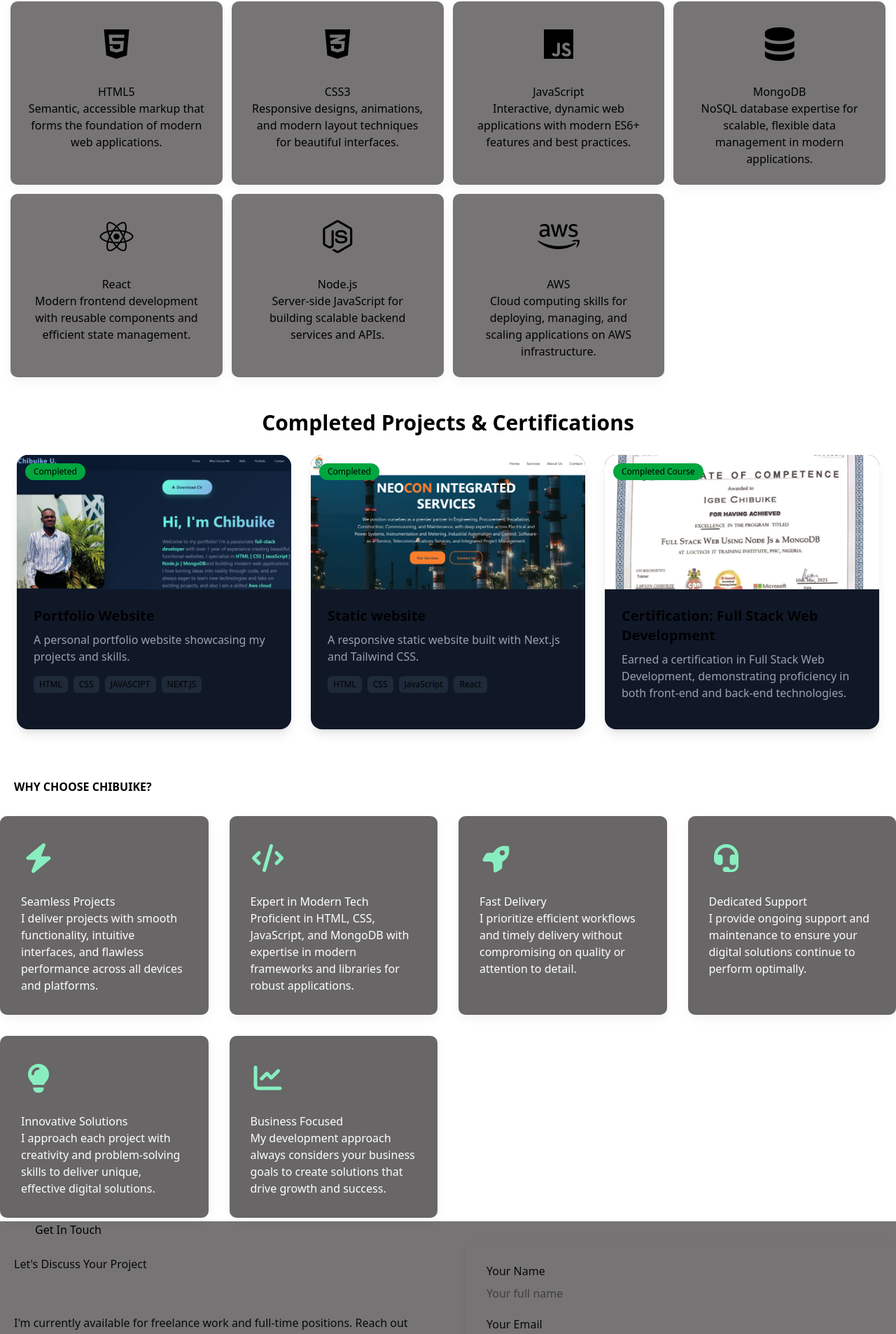
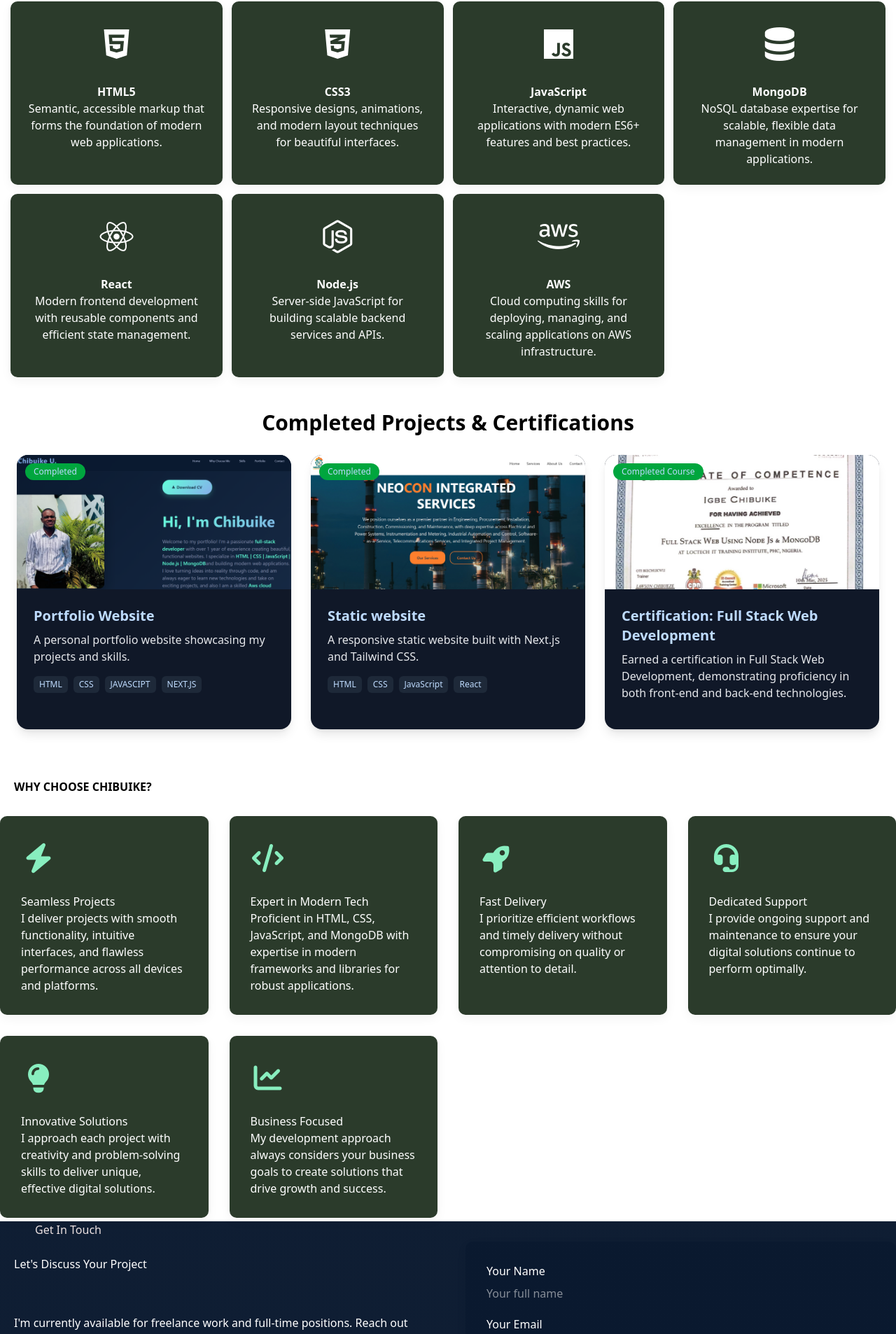
Before and after one commit to ChibuikeUkonu/My-Portfolio, a Next.js app: page / in a window 1280 px wide. Shown: the part 862-2768 px from the top of the page at 70% size. Built offline with nearby package versions, Linux system fonts and the light colour scheme.

Commit message:
adjustment

```diff
--- a/src/Components/BackToTop.jsx
+++ b/src/Components/BackToTop.jsx
@@ -31,7 +31,7 @@ export default function BackToTop() {
   return (
     <button
       onClick={scrollToTop}
-      className="fixed bottom-6 right-6 bg-gray-600 hover:bg-gray-700 text-white p-3 rounded-full shadow-lg transition cursor-pointer z-50"
+      className="fixed bottom-6 right-6 bg-gray-600 hover:bg-gray-700 text-white p-3 rounded-full shadow-lg transition cursor-pointer z-503"
     >
       <ArrowUp size={15} />
     </button>
--- a/src/Components/Footer.jsx
+++ b/src/Components/Footer.jsx
@@ -10,8 +10,7 @@ const Footer = () => {
           <div className={style.footer_about}>
             <div className="flex flex-col items-center">
 
-  {/* Image Container */}
-  <div className="relative w-[300px] h-[300px] overflow-hidden rounded-full">
+  {/* <div className="relative w-[300px] h-[300px] overflow-hidden rounded-full">
     <Image
       src="/Brown.jpg"
       alt="Chibuike Ukonu - Full Stack Developer"
@@ -19,7 +18,7 @@ const Footer = () => {
       className={style.footer_image}
       priority
     />
-  </div>
+  </div> */}
 
   {/* Text */}
   <div className={style.footer_logo}>
--- a/src/Components/WhyChooseMe.module.css
+++ b/src/Components/WhyChooseMe.module.css
@@ -18,7 +18,7 @@
         }
 
         .reasoncard {
-          background:rgb(104, 102, 102);
+          background:rgb(43, 59, 43);
           color:white;
           padding: 30px;
           border-radius: 10px;
--- a/src/Components/portfolio.jsx
+++ b/src/Components/portfolio.jsx
@@ -102,7 +102,7 @@ export default function ProjectsSection() {
           <motion.div
             key={project.id}
             whileHover={{ scale: 1.05 }}
-            className="bg-gray-900 rounded-2xl overflow-hidden shadow-lg cursor-pointer"
+            className="bg-gray-900 rounded-2xl overflow-hidden shadow-lg cursor-pointer text-blue-200"
             onClick={() => openProject(index)}
           >
             <div className="relative h-48 w-full">
@@ -121,7 +121,7 @@ export default function ProjectsSection() {
               <h3 className="text-xl font-semibold mb-2">
                 {project.title}
               </h3>
-              <p className="text-gray-400 mb-4">
+              <p className="text-gray-200 mb-4">
                 {project.shortDescription}
               </p>
 
@@ -129,7 +129,7 @@ export default function ProjectsSection() {
                 {project.tech?.slice(0, 4).map((tech) => (
                   <span
                     key={tech}
-                    className="bg-gray-800 text-xs px-2 py-1 rounded-md"
+                    className="bg-gray-800 text-xs px-2 py-1 rounded-md col-white"
                   >
                     {tech}
                   </span>
--- a/src/app/ContactPage.js
+++ b/src/app/ContactPage.js
@@ -90,7 +90,7 @@ const [formData, setFormData] = useState({
               </div>
               <div>
                 <h4>Location</h4>
-                <p>Nigeria</p>
+                <p>Remote</p>
               </div>
             </div>
           </div>
@@ -147,7 +147,7 @@ const [formData, setFormData] = useState({
                   required
                 ></textarea>
               </div>
-              <button type="submit" className="cursor-pointer">Send Message</button>
+              <button type="submit" className= {style.btn}>Send Message</button>
             </form>
           </div>
         </div>
--- a/src/styles/About.module.css
+++ b/src/styles/About.module.css
@@ -1,4 +1,4 @@
-.Abouts{
+/* .Abouts{
     display: flex;
     flex-direction: column;
 }
@@ -30,4 +30,4 @@ font-size: larger;
     color: rgb(136, 138, 138);
     font: 1.2em sans-serif;
 
-}
+} */
--- a/src/styles/ContactPage.module.css
+++ b/src/styles/ContactPage.module.css
@@ -1,19 +1,20 @@
         .contact {
-          background: linear-gradient(135deg, #767474 0%, #767474 100%);
+          background: linear-gradient(135deg, rgba(10, 25, 47, 0.98) 0%, rgba(10, 25, 47, 0.98) 100%);
           /* margin:100% ; */
-          color: #090909;
+          color: white;
         }
         .contact h2{
             margin: 50px 70px;
-            color:black;
+            color:rgb(235, 225, 225);
             margin: 5px 50px;
         }
         .contact_info h3{
           margin:20px;
+          color:white;
         }
         .contact_info h1{
         margin:20px;
-
+         color:white;
         }
         .contact_container {
           display: grid;
@@ -46,9 +47,10 @@
         }
 
         .contact_form {
-        background:linear-gradient(135deg, #767474 0%, #767474 100%);
+        background:linear-gradient(135deg, rgba(10, 25, 47, 0.98) 0%, rgba(10, 25, 47, 0.98) 100%);
           padding: 30px;
           border-radius: 10px;
+          color:white;
           box-shadow: 0 5px 15px rgba(0, 0, 0, 0.05);
         }
 
@@ -80,3 +82,9 @@
           min-height: 750px;
           resize: vertical;
         }
+        .btn{
+          background-color:rgba(94, 106, 124, 0.98);
+          padding: 10px 20px;
+          border-radius: 20px;
+          cursor: pointer;
+        }
--- a/src/styles/Header.module.css
+++ b/src/styles/Header.module.css
@@ -1,7 +1,7 @@
 /* ===== Base Styles ===== */
 .header {
   min-height: 100vh;
-  background: black;
+  background:rgba(10, 25, 47, 0.98);
   color: white;
   position: relative;
   overflow-x: hidden;
--- a/src/styles/Skills.module.css
+++ b/src/styles/Skills.module.css
@@ -10,7 +10,7 @@
         }
 
         .skill_card {
-          background:#767474;
+          background:rgb(43, 59, 43);
           padding: 25px;
           border-radius: 10px;
           text-align: center;
@@ -26,9 +26,16 @@
         .skill_card:hover {
           transform: translateY(-5px);
         }
-
+        .skill_card h3{
+          color:white;
+          font-weight: 600;
+        }
+        .skill_card p{
+          color:white;
+          font-weight: 400;
+        }
         .skill_icon {
           font-size: 3rem;
-          color: var(--primary);
+          color: white;
           margin-bottom: 20px;
         }
```
